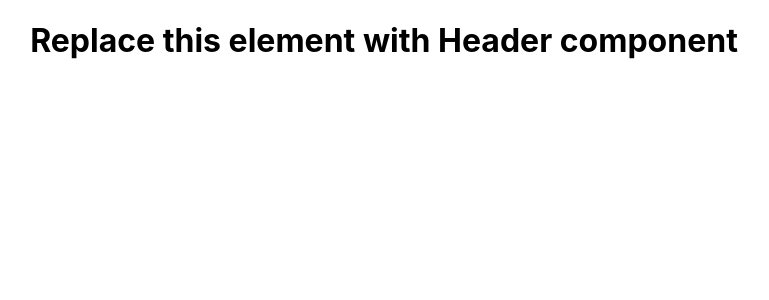
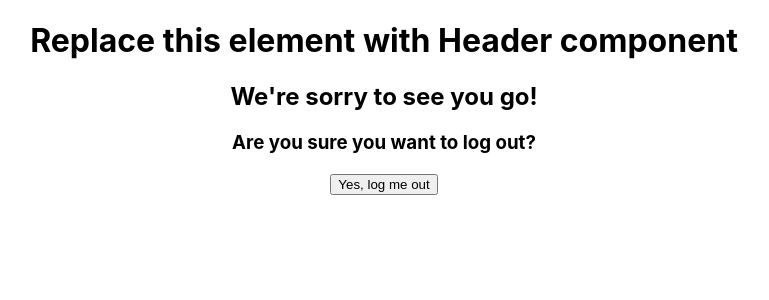
Before and after one commit to watermyplants7/front-end, a React (Create React App) app: page /logout in a window 1280 px wide. Shown: the top 300 px of the page, without its empty margins (256-1025 px from the left). Built offline with nearby package versions, Linux system fonts and the light colour scheme; sample sign-in values are in the browser's storage.

Commit message:
built out logout component. done pending proper axiosWithAuth build.

```diff
--- a/package.json
+++ b/package.json
@@ -6,6 +6,7 @@
     "@testing-library/jest-dom": "^5.16.1",
     "@testing-library/react": "^12.1.2",
     "@testing-library/user-event": "^13.5.0",
+    "axios": "^0.24.0",
     "react": "^17.0.2",
     "react-dom": "^17.0.2",
     "react-router": "^6.2.1",
--- a/src/App.js
+++ b/src/App.js
@@ -6,6 +6,7 @@ import LandingPage from './components/landingPage/landingPage';
 import Login from './components/login';
 import AddPlant from './components/AddPlant';
 import EditPlant from './components/EditPlant';
+import Logout from './components/logout';
 
 function App() {
   return (
@@ -13,18 +14,19 @@ function App() {
       <h1>Replace this element with Header component</h1>
       <Router>
         <Switch>
-          <PrivateRoute path='/edit' component={EditPlant}/>
-          <PrivateRoute path='/add' component={AddPlant}/>
+        <Route exact path='/'>
+            <div>pre-login home page</div>
+          </Route>
           <Route path='/register'>
             <Register />
           </Route>
           <Route path='/login'>
             <Login />
           </Route>
-          <Route exact path='/'>
-            <div>pre-login home page</div>
-          </Route>
           <PrivateRoute path='/home' component={LandingPage}/>
+          <PrivateRoute path='/edit' component={EditPlant}/>
+          <PrivateRoute path='/add' component={AddPlant} />
+          <PrivateRoute path='/logout' component={Logout}/>
         </Switch>
       </Router>
     </div>
--- a/src/components/logout.js
+++ b/src/components/logout.js
@@ -4,7 +4,22 @@ import { useHistory } from "react-router-dom";
 
 const Logout = (props) => {
     const { push } = useHistory();
-    return <div></div>
+
+    const handleLogout = () => {
+        // axiosWithAuth().post('/logout').then(res => {
+        //     localStorage.removeItem('token');
+        //     push('/');
+        // }).catch(err => {
+        //     console.error(err);
+        // })
+        push('/');
+    };
+
+    return <div>
+        <h2>We're sorry to see you go!</h2>
+        <h3>Are you sure you want to log out?</h3>
+        <button onClick={handleLogout}>Yes, log me out</button>
+    </div>
 }
 
 export default Logout;
--- a/src/utils/axiosWithAuth.js
+++ b/src/utils/axiosWithAuth.js
@@ -9,7 +9,7 @@ const axiosWithAuth = () => {
         headers: {
             authorization: token
         },
-        // baseURL: 'http://localhost:5000/api'
+        baseURL: 'http://localhost:5000/api'
     });
 };
 
```
Also changed, not shown: 1 other file (tests, documents, lock files or other folders).
